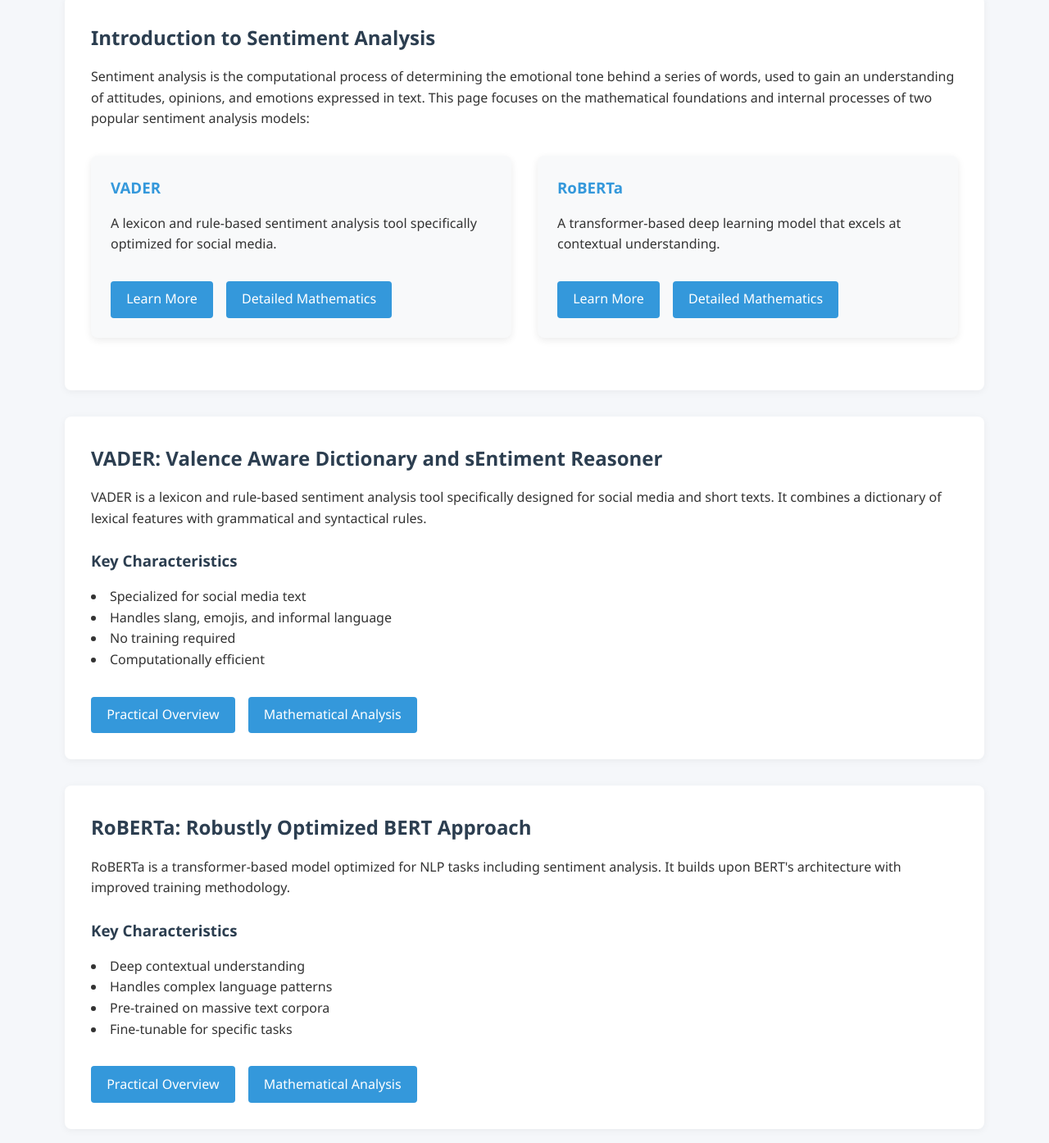
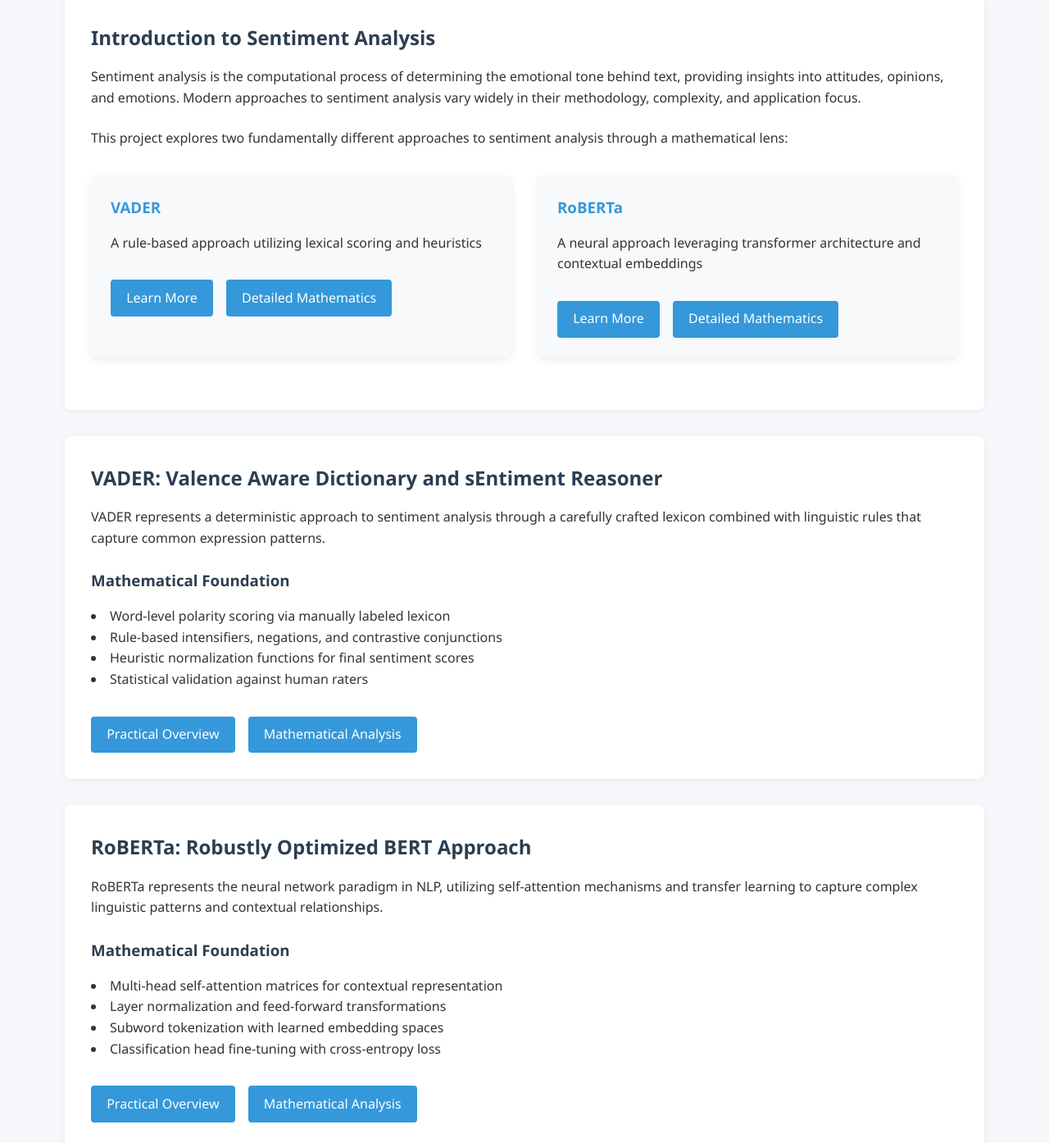
Before and after one commit to ChadL22/nlp-sentiment-analysis, a plain HTML site: page index.html in a window 1280 px wide. Shown: the part 946-2340 px from the top of the page at 82% size. Drawn offline with nearby package versions, Linux system fonts and the light colour scheme; some packages are replaced by stand-ins of ours.

Commit message:
Fix redundancies in index.html and add notebook templates
- Improved Introduction to Sentiment Analysis section to reduce redundancy
- Updated VADER and RoBERTa sections to focus on mathematical foundations
- Created template Jupyter notebooks for both models
- Updated notebooks section to link to the actual notebook files
- Added clear TODOs and structure to notebooks for future development

```diff
--- a/index.html
+++ b/index.html
@@ -46,12 +46,13 @@
 
         <section id="introduction">
             <h2>Introduction to Sentiment Analysis</h2>
-            <p>Sentiment analysis is the computational process of determining the emotional tone behind a series of words, used to gain an understanding of attitudes, opinions, and emotions expressed in text. This page focuses on the mathematical foundations and internal processes of two popular sentiment analysis models:</p>
+            <p>Sentiment analysis is the computational process of determining the emotional tone behind text, providing insights into attitudes, opinions, and emotions. Modern approaches to sentiment analysis vary widely in their methodology, complexity, and application focus.</p>
+            <p>This project explores two fundamentally different approaches to sentiment analysis through a mathematical lens:</p>
 
             <div class="model-cards">
                 <div class="model-card">
                     <h3>VADER</h3>
-                    <p>A lexicon and rule-based sentiment analysis tool specifically optimized for social media.</p>
+                    <p>A rule-based approach utilizing lexical scoring and heuristics</p>
                     <div class="button-group">
                         <a href="vader-overview.html" class="btn">Learn More</a>
                         <a href="vader.html" class="btn">Detailed Mathematics</a>
@@ -59,7 +60,7 @@
                 </div>
                 <div class="model-card">
                     <h3>RoBERTa</h3>
-                    <p>A transformer-based deep learning model that excels at contextual understanding.</p>
+                    <p>A neural approach leveraging transformer architecture and contextual embeddings</p>
                     <div class="button-group">
                         <a href="roberta-overview.html" class="btn">Learn More</a>
                         <a href="roberta.html" class="btn">Detailed Mathematics</a>
@@ -70,14 +71,14 @@
 
         <section id="vader">
             <h2>VADER: Valence Aware Dictionary and sEntiment Reasoner</h2>
-            <p>VADER is a lexicon and rule-based sentiment analysis tool specifically designed for social media and short texts. It combines a dictionary of lexical features with grammatical and syntactical rules.</p>
+            <p>VADER represents a deterministic approach to sentiment analysis through a carefully crafted lexicon combined with linguistic rules that capture common expression patterns.</p>
 
-            <h3>Key Characteristics</h3>
+            <h3>Mathematical Foundation</h3>
             <ul>
-                <li>Specialized for social media text</li>
-                <li>Handles slang, emojis, and informal language</li>
-                <li>No training required</li>
-                <li>Computationally efficient</li>
+                <li>Word-level polarity scoring via manually labeled lexicon</li>
+                <li>Rule-based intensifiers, negations, and contrastive conjunctions</li>
+                <li>Heuristic normalization functions for final sentiment scores</li>
+                <li>Statistical validation against human raters</li>
             </ul>
 
             <div class="button-group">
@@ -88,14 +89,14 @@
 
         <section id="roberta">
             <h2>RoBERTa: Robustly Optimized BERT Approach</h2>
-            <p>RoBERTa is a transformer-based model optimized for NLP tasks including sentiment analysis. It builds upon BERT's architecture with improved training methodology.</p>
+            <p>RoBERTa represents the neural network paradigm in NLP, utilizing self-attention mechanisms and transfer learning to capture complex linguistic patterns and contextual relationships.</p>
 
-            <h3>Key Characteristics</h3>
+            <h3>Mathematical Foundation</h3>
             <ul>
-                <li>Deep contextual understanding</li>
-                <li>Handles complex language patterns</li>
-                <li>Pre-trained on massive text corpora</li>
-                <li>Fine-tunable for specific tasks</li>
+                <li>Multi-head self-attention matrices for contextual representation</li>
+                <li>Layer normalization and feed-forward transformations</li>
+                <li>Subword tokenization with learned embedding spaces</li>
+                <li>Classification head fine-tuning with cross-entropy loss</li>
             </ul>
 
             <div class="button-group">
@@ -205,20 +206,21 @@
 
         <section id="notebooks">
             <h2>Interactive Notebooks</h2>
-            <p>Explore the practical implementation of these models through our Jupyter notebooks:</p>
+            <p>Jupyter notebooks with interactive demonstrations of these models are currently in development.</p>
 
             <div class="model-cards">
                 <div class="model-card">
                     <h3>VADER Notebook</h3>
                     <p>Explore the lexicon and rule-based sentiment analysis with hands-on examples and visualization of the scoring process.</p>
-                    <a href="https://github.com/your-username/nlp-sentiment-analysis/blob/main/notebooks/vader_sentiment_analysis.ipynb" class="btn" target="_blank">View Notebook</a>
+                    <a href="notebooks/vader_sentiment_analysis.ipynb" class="btn" target="_blank">View Notebook</a>
                 </div>
                 <div class="model-card">
-                    <h3>BERT/RoBERTa Notebook</h3>
+                    <h3>RoBERTa Notebook</h3>
                     <p>Implement transformer-based sentiment analysis and visualize attention patterns and embedding spaces.</p>
-                    <a href="https://github.com/your-username/nlp-sentiment-analysis/blob/main/notebooks/bert_sentiment_analysis.ipynb" class="btn" target="_blank">View Notebook</a>
+                    <a href="notebooks/roberta_sentiment_analysis.ipynb" class="btn" target="_blank">View Notebook</a>
                 </div>
             </div>
+            <p class="note">Note: These notebooks contain template code with TODOs. They serve as a starting point for exploring the mathematical foundations of each model.</p>
         </section>
     </main>
 
```
Also changed, not shown: commit_message.txt (added), 2 other files.
